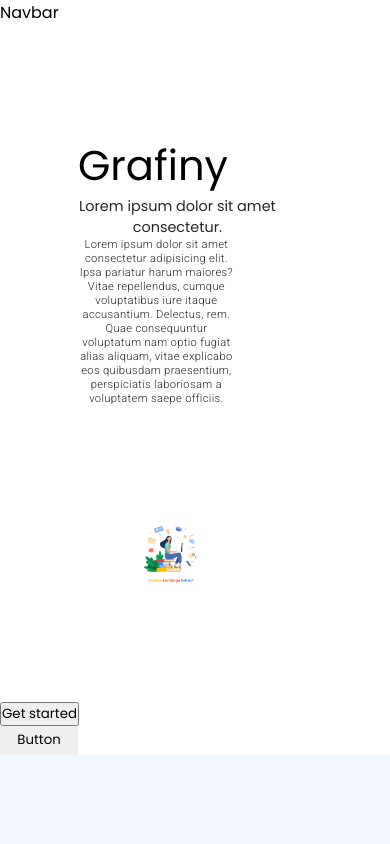
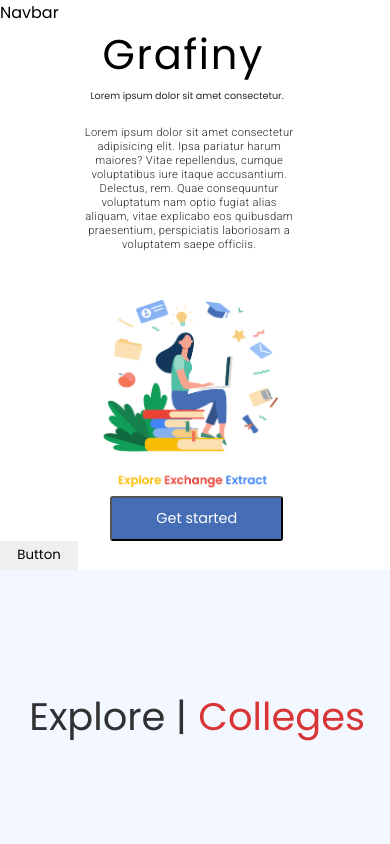
Before and after one commit to gdsc-nits-org/grafiny-client, a React (Vite) app: page / in a window 390 px wide. Shown: the top 844 px of the page. Built offline with nearby package versions, Linux system fonts and the light colour scheme.

Commit message:
Development changes and bugs fixes

```diff
--- a/src/Components/Landing/Landing.jsx
+++ b/src/Components/Landing/Landing.jsx
@@ -1,7 +1,3 @@
-/* eslint-disable import/no-absolute-path */
-import React from "react";
-// eslint-disable-next-line import/no-unresolved
-import HeroBanner from "./Group.png";
 import Landingstyle from "./Landing.module.scss";
 
 const Landing = () => {
@@ -23,13 +19,13 @@ const Landing = () => {
         </div>
 
         <div className={Landingstyle.imageLand}>
-          <img src={HeroBanner} alt="img" />
+          <img src="/assets/Group.png" alt="Grafiny Landing" />
         </div>
       </div>
 
-      {/* <div className={Landingstyle.button}> */}
-      <button className={Landingstyle.btn}>Get started</button>
-      {/* </div> */}
+      <div className={Landingstyle.buttonLand}>
+        <button className={Landingstyle.btn}>Get started</button>
+      </div>
     </>
   );
 };
--- a/src/Components/Landing/Landing.module.scss
+++ b/src/Components/Landing/Landing.module.scss
@@ -1,7 +1,3 @@
-$title-color: rgba(0, 0, 0, 0.86);
-$button-background-color: #466eb6;
-$button-background-color_hover: #00ced1;
-
 @mixin flexDisplay($position, $direction) {
   display: flex;
   flex-direction: $direction;
@@ -14,21 +10,23 @@ $button-background-color_hover: #00ced1;
 .header {
   display: flex;
   flex-direction: row;
-  height: 80vh;
+  height: 80%;
 
   .title {
     width: 60%;
 
     h1 {
       // position: absolute;
-      width: 30%;
+      letter-spacing: 0.04em;
+      margin-left: 10%;
+      width: 90%;
       height: 5%;
       left: 9%;
       top: 12rem;
 
       /* Upperbound(desktop) */
 
-      font-family: "Poppins";
+      font-family: var(--gdsc-font-1);
       font-style: normal;
       font-weight: 400;
       font-size: 6.5rem;
@@ -39,55 +37,54 @@ $button-background-color_hover: #00ced1;
 
     h3 {
       // position: absolute;
-      width: 70%;
+      margin-left: 10%;
+      width: 90%;
       height: 2%;
       left: 7%;
       top: 23rem;
 
       /* heading4(desktop) */
 
-      font-family: "Poppins";
+      font-family: var(--gdsc-font-1);
       font-style: normal;
       font-weight: 400;
       font-size: 32px;
       line-height: 48px;
       /* identical to box height */
 
-      color: $title-color;
+      color: var(--title-color);
     }
 
     p {
       // position: absolute;
-      width: 44%;
+      margin-top: 1.8em;
+      margin-left: 10%;
+      width: 80%;
       height: 3%;
       left: 7%;
       top: 28rem;
 
       /* text(desktop) */
 
-      font-family: "Roboto";
+      font-family: var(--gdsc-font-2);
       font-style: normal;
       font-weight: 300;
       font-size: 20px;
       line-height: 23px;
       letter-spacing: 0.03em;
 
-      color: $title-color;
+      color: var(--title-color);
     }
   }
 
   .imageLand {
     width: 26%;
     img {
-      // position: absolute;
-      // left: 62.99%;
-      // right: 7.2%;
-      // top: 16rem;
-      // bottom: 78.22%;
-      margin-top: 7.5rem;
+      margin-top: 6.5rem;
       font-size: 1.5rem;
       height: auto;
       max-width: 100%;
+    }
   }
 }
 
@@ -100,14 +97,13 @@ $button-background-color_hover: #00ced1;
 
   padding: 1.3rem;
   gap: 1.5rem;
+  margin-left: 26rem;
 
   width: 25%;
   height: 3rem;
-    left: 40%;
-    top: 40rem;
-    font-size: 1.5rem;
+  font-size: 1.1rem;
 
-    background: $button-background-color;
+  background: var(--gdsc-blue-3-100);
   border-radius: 0.2em;
 
   transition: 0.4s ease-in-out 0s;
@@ -116,9 +112,10 @@ $button-background-color_hover: #00ced1;
 .btn:hover {
   transform: scale(1.009);
   box-shadow: 0 12px 16px 0 rgba(0, 0, 0, 0.24), 0 17px 50px 0 rgba(0, 0, 0, 0.19);
-    border: 2px solid $button-background-color_hover;
+  border: 2px solid #00ced1;
 }
-}
+
+// Responsiveness designing starts here
 
 @media only screen and (max-width: 1190px) {
   .header {
@@ -128,7 +125,7 @@ $button-background-color_hover: #00ced1;
       top: 10%;
       left: 30%;
 
-      width: 40%;
+      width: 70%;
       height: 7%;
       font-weight: 400;
       font-size: 2.6rem;
@@ -137,12 +134,11 @@ $button-background-color_hover: #00ced1;
     }
 
     .title h3 {
-      left: 7%;
-      top: 20%;
+      margin-left: 1em;
 
       width: 85%;
       height: 3.2%;
-      font-size: 0.9rem;
+      font-size: 0.6rem;
       line-height: 21px;
       text-align: center;
     }
@@ -151,7 +147,9 @@ $button-background-color_hover: #00ced1;
       left: 16%;
       top: 27%;
 
-      width: 67%;
+      width: 95%;
+      margin-left: 0em;
+
       height: 13%;
       font-weight: 300;
       font-size: 0.7rem;
@@ -160,24 +158,36 @@ $button-background-color_hover: #00ced1;
       letter-spacing: 0.03em;
     }
 
+    .imageLand {
+      // height: auto;
+      // max-width: 85%;
+      width: 80%;
+
       img {
-      width: 52%;
-      height: 31%;
-      // position: absolute;
+        width: 56%;
+        height: 67%;
+        margin-left: 4rem;
+        margin-top: 2em;
+
         left: 23.61%;
         right: 24.19%;
         top: 49.22%;
         bottom: 19.11%;
       }
+    }
+  }
 
+  .buttonLand {
     .btn {
-      left: 28%;
-      top: 86%;
-      width: 43%;
-      height: 5%;
-      padding: 4%;
-      font-size: 0.8rem;
-      border-radius: 1.2em;
+      margin-left: 6.9rem;
+      height: 0.4em;
+      max-width: 100%;
+
+      text-align: center;
+      width: 12em;
+
+      font-size: 0.9rem;
+      border-radius: 0.2em;
     }
   }
 }
--- a/src/index.scss
+++ b/src/index.scss
@@ -25,6 +25,9 @@
   --gdsc-bg-2-100: #ffffff;
   --gdsc-bg-3-100: #f3f7ff;
   --gdsc-neutral-1-100: #605d62;
+
+  //other colors
+  --title-color: rgba(0, 0, 0, 0.86);
 }
 
 * {
```
Also changed, not shown: public/assets/Group.png (renamed from src/Components/Landing/Group.png), 1 other file (tests, documents, lock files or other folders). Lines whose indentation alone changed are shown as unchanged.
